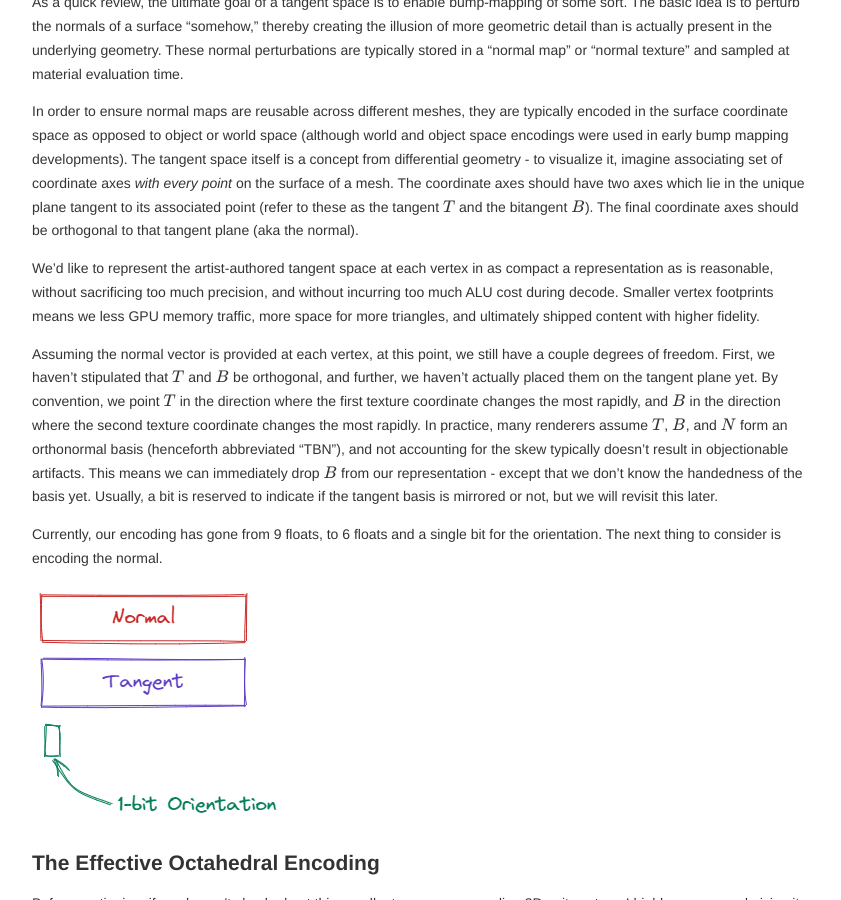
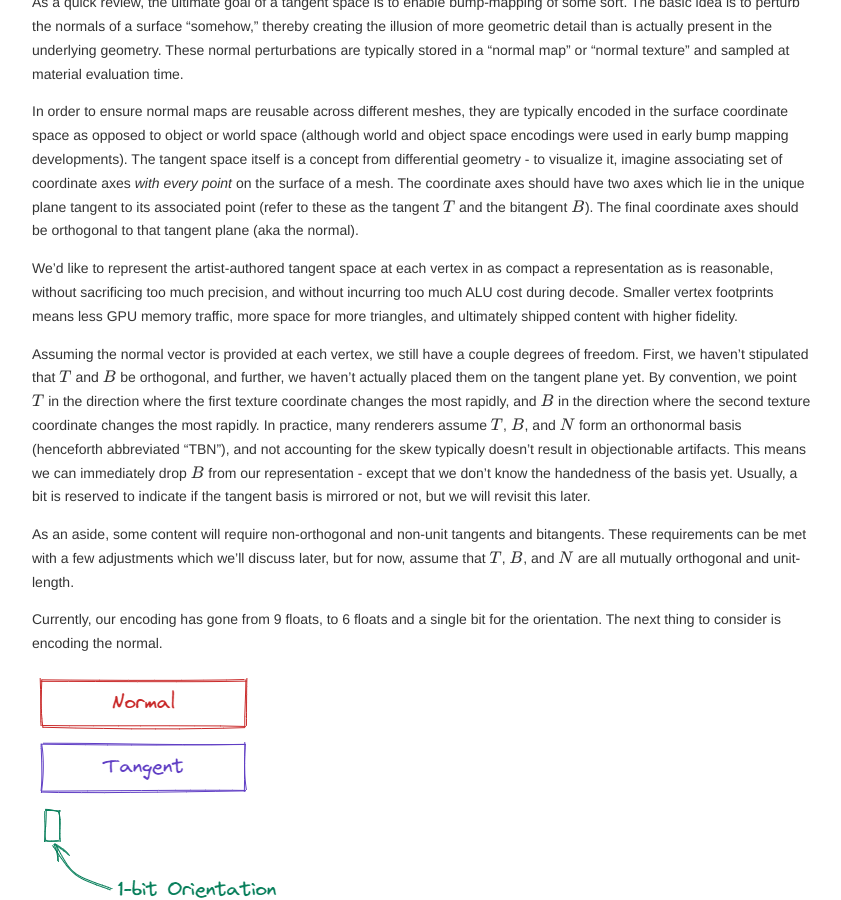
Before and after one commit to jeremyong/jeremyong.github.com, a Jekyll site: the page built from _posts/2023-01-10-tangent-spaces-and-diamond-encoding.markdown, in a window 1280 px wide and 900 px high, scrolled down 608 px. Shown: the whole window, without its empty margins (218-1059 px from the left). Built offline with Jekyll 4.4.1, drawn with Linux system fonts in a browser that asks for light colours; nearby versions of some CDN libraries; some of the changed text lies outside the part shown.

Commit message:
Add note about non orthonormal TBNS

```diff
--- a/_posts/2023-01-10-tangent-spaces-and-diamond-encoding.markdown
+++ b/_posts/2023-01-10-tangent-spaces-and-diamond-encoding.markdown
@@ -31,10 +31,10 @@ should be orthogonal to that tangent plane (aka the normal).
 
 We'd like to represent the artist-authored tangent space at each vertex in as compact a representation
 as is reasonable, without sacrificing too much precision, and without incurring too much ALU cost during
-decode. Smaller vertex footprints means we less GPU memory traffic, more space for more triangles, and
+decode. Smaller vertex footprints means less GPU memory traffic, more space for more triangles, and
 ultimately shipped content with higher fidelity.
 
-Assuming the normal vector is provided at each vertex, at this point, we still have a couple
+Assuming the normal vector is provided at each vertex, we still have a couple
 degrees of freedom. First, we haven't stipulated that $T$ and $B$ be orthogonal, and further,
 we haven't actually placed them on the tangent plane yet. By convention, we point $T$ in the direction
 where the first texture coordinate changes the most rapidly, and $B$ in the direction where the second
@@ -43,6 +43,10 @@ form an orthonormal basis (henceforth abbreviated "TBN"), and not accounting for
 doesn't result in objectionable artifacts. This means we can immediately drop $B$ from our
 representation - except that we don't know the handedness of the basis yet. Usually, a bit is
 reserved to indicate if the tangent basis is mirrored or not, but we will revisit this later.
+
+As an aside, some content will require non-orthogonal and non-unit tangents and bitangents. These
+requirements can be met with a few adjustments which we'll discuss later, but for now, assume that
+$T$, $B$, and $N$ are all mutually orthogonal and unit-length.
 
 Currently, our encoding has gone from 9 floats, to 6 floats and a single bit for the orientation.
 The next thing to consider is encoding the normal.
@@ -255,6 +259,11 @@ Overall, encoding and decoding is very fast, and while the distribution isn't as
 perfectly uniform angle distribution, this choice may be appropriate in some use cases (and
 the quality is quite good so far in my testing, although I don't have rigorous results yet).
 
+If you're reading this post so far and are thinking, "but my tangents and bitangents aren't unit-length and orthogonal,"
+you will need to augment your payload with the lengths of $T$ and $B$ (likely quantized also),
+and instead of dropping $B$ entirely, you could encode its angle or diamond map in the same way
+we encoded $T$ above. In that sense, all these techniques are fairly general.
+
 ## What about the orientation bit?
 
 So, at this point, you've encoded your normals with octahedral encoding, you've dropped your
```
